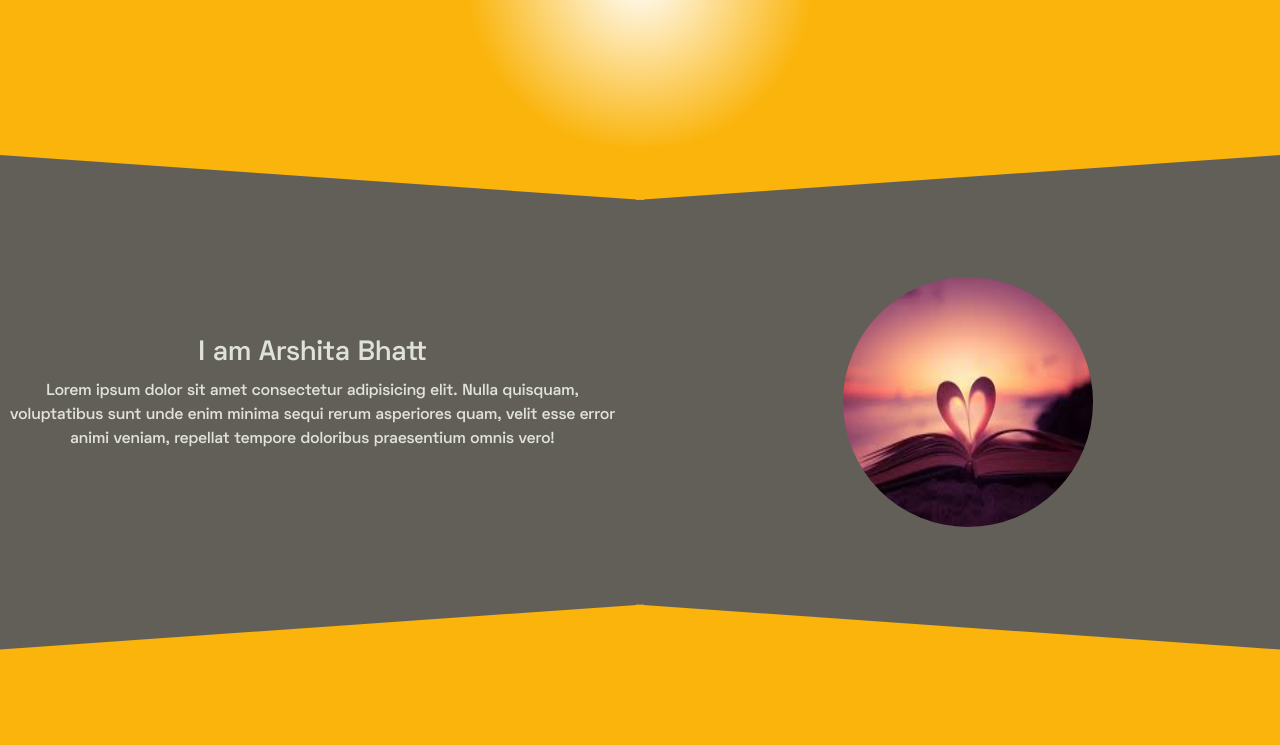
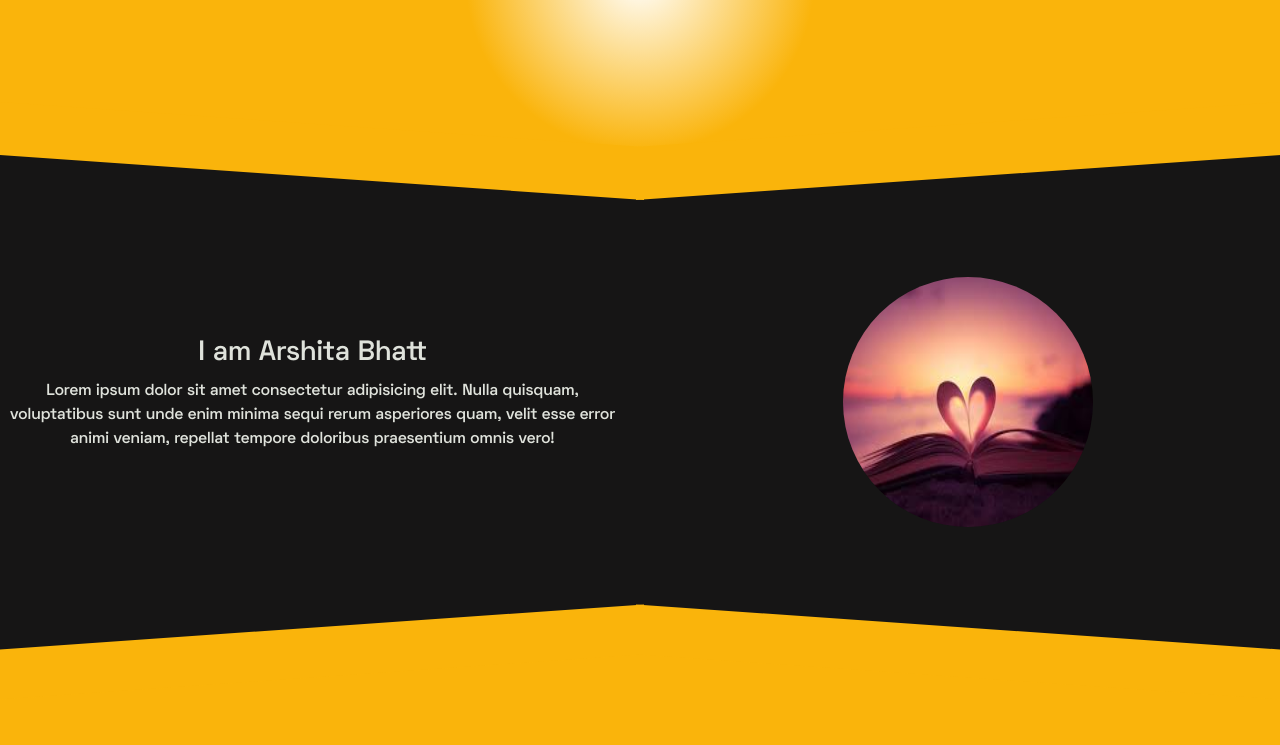
Before and after one commit to Arshitabhatt/my-portfolio, a plain HTML site: page index.html in a window 1280 px wide. Shown: the part 267-1012 px from the top of the page. Drawn offline with nearby package versions, Linux system fonts and the light colour scheme.

Commit message:
random tweaks -7

```diff
--- a/css/styles.css
+++ b/css/styles.css
@@ -5,7 +5,7 @@
     /* --primary: #fdfd96; */
     --primary: #fab40b;
     /* --secondary: #101820; */
-    --secondary: #625E58;
+    --secondary: #161515;
     --third: #dfe2db;
   }
 
```
